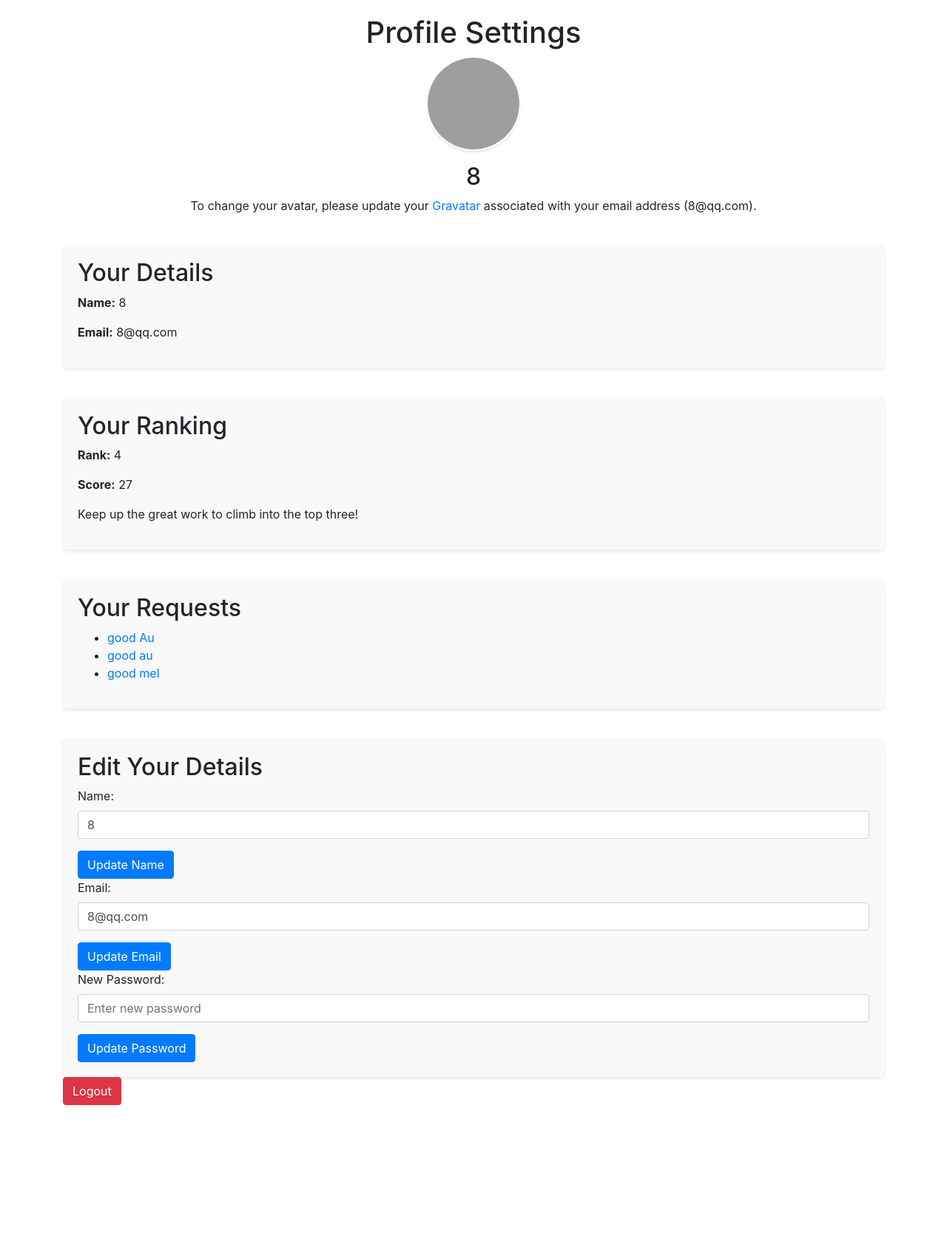
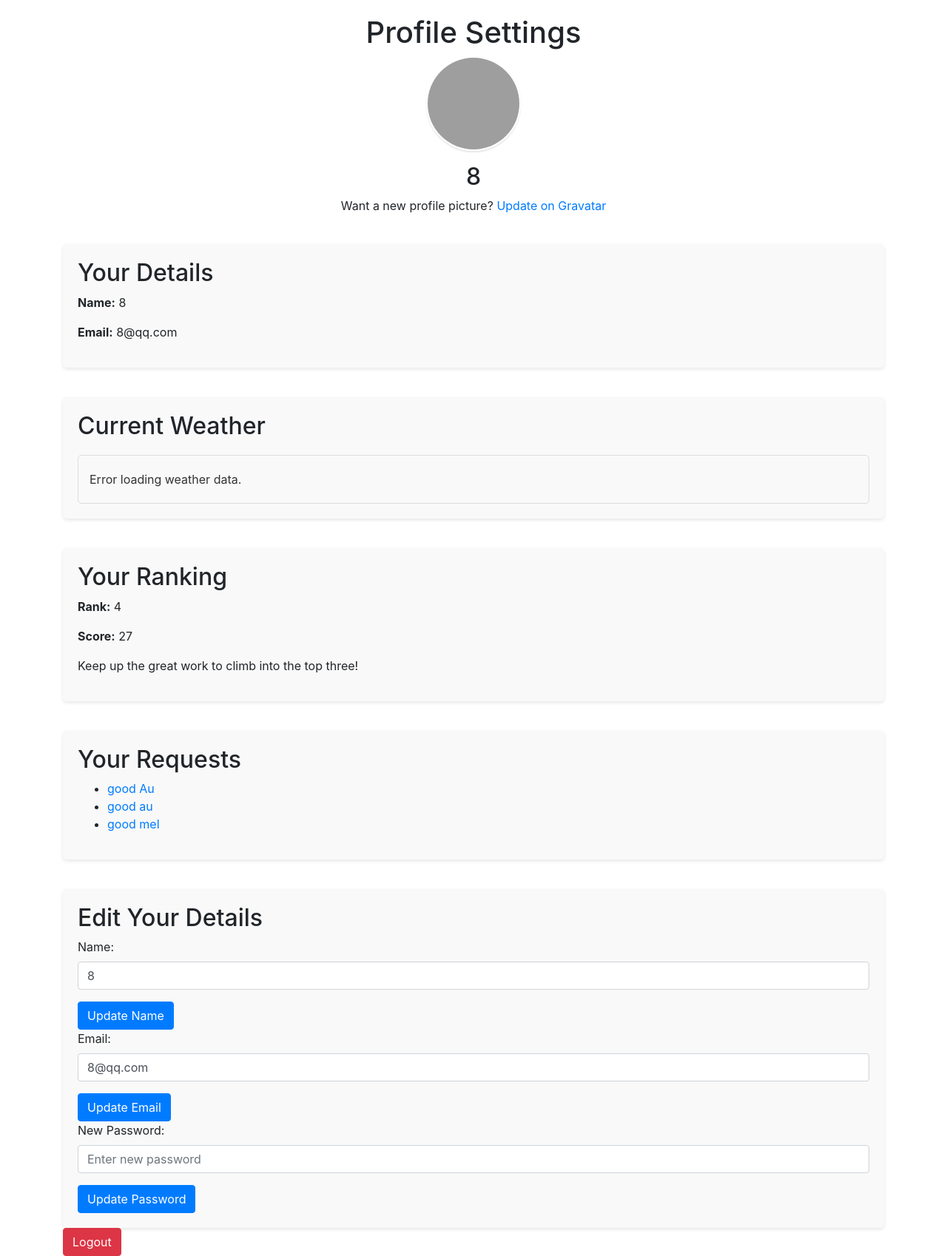
Before and after one commit to sjy9999/Group_project, a Flask app: page /dashboard in a window 1280 px wide. Shown: the whole page at 74% size. Before the commit the page ends 1494 px from the top, so only its background shows below. Run offline with Flask 3, Linux system fonts and the light colour scheme; a user stored in the database is signed in; some libraries are stand-ins or nearby versions; grey boxes are pictures that could not be loaded.

Commit message:
To Integrated weather API to fetch real-time weather data.

```diff
--- a/app.py
+++ b/app.py
@@ -623,6 +623,7 @@ def findRequest():
 
                 # 获取与此请求相关的所有回复
                 replies = Reply.query.filter_by(request_id=req.id).all()
+
                 row['replies'] = [model_to_dict(reply, with_avatar=True) for reply in replies]  # Ensure avatars for replies
                 for Replies in row['replies']:
                     like_count = Like.query.filter_by(reply_id=Replies['id']).count()
--- a/templates/dashboard.html
+++ b/templates/dashboard.html
@@ -1,5 +1,6 @@
 <!DOCTYPE html>
 <html lang="en">
+
 <head>
     <meta charset="UTF-8">
     <meta name="viewport" content="width=device-width, initial-scale=1.0">
@@ -11,26 +12,46 @@
             height: 128px;
             border-radius: 50%;
             border: 2px solid #ffffff;
-            box-shadow: 0px 2px 2px rgba(0,0,0,0.1);
+            box-shadow: 0px 2px 2px rgba(0, 0, 0, 0.1);
         }
+
         .container {
             margin-top: 20px;
         }
+
         .form-section {
             margin-top: 40px;
             padding: 20px;
             background-color: #f9f9f9;
             border-radius: 5px;
-            box-shadow: 0px 2px 5px rgba(0,0,0,0.1);
-        }
-        .alert-custom {
-            background-color: #d4edda; /* light green background */
-            border-color: #c3e6cb; /* green border */
-            color: #155724; /* dark green text */
+            box-shadow: 0px 2px 5px rgba(0, 0, 0, 0.1);
         }
 
+        .alert-custom {
+            background-color: #d4edda;
+            /* light green background */
+            border-color: #c3e6cb;
+            /* green border */
+            color: #155724;
+            /* dark green text */
+        }
+
+        .weather-container {
+            background-color: #f9f9f9;
+            border: 1px solid #ddd;
+            padding: 15px;
+            border-radius: 5px;
+            margin-top: 20px;
+        }
+
+        .weather-container p {
+            margin: 5px 0;
+            font-size: 16px;
+            color: #333;
+        }
     </style>
 </head>
+
 <body>
     <!-- Displaying flash messages -->
     {% with messages = get_flashed_messages(with_categories=true) %}
@@ -45,7 +66,7 @@
     {% if category == 'success' and 'Redirecting' in message %}
     <script>
         console.log("Redirect script triggered");
-                setTimeout(function() {
+        setTimeout(function () {
             console.log("Attempting to redirect to student page");
             window.location.href = "{{ url_for('student') }}";
         }, 5000);  // 10000 milliseconds = 10 seconds
@@ -59,7 +80,31 @@
             <h1>Profile Settings</h1>
             <img src="{{ avatar }}" alt="User Avatar" class="avatar mb-3">
             <h2>{{ user.name }}</h2>
-            <p>To change your avatar, please update your <a href="https://en.gravatar.com/emails/" target="_blank">Gravatar</a> associated with your email address ({{ user.email }}).</p>
+            <p>Want a new profile picture? <a href="#" data-toggle="modal" data-target="#gravatarModal">Update on
+                    Gravatar</a></p>
+            <!-- Modal -->
+            <div class="modal fade" id="gravatarModal" tabindex="-1" aria-labelledby="gravatarModalLabel"
+                aria-hidden="true">
+                <div class="modal-dialog">
+                    <div class="modal-content">
+                        <div class="modal-header">
+                            <h5 class="modal-title" id="gravatarModalLabel">Update Your Avatar</h5>
+                            <button type="button" class="close" data-dismiss="modal" aria-label="Close">
+                                <span aria-hidden="true">&times;</span>
+                            </button>
+                        </div>
+                        <div class="modal-body">
+                            To update your avatar, please visit <a href="https://en.gravatar.com/emails/"
+                                target="_blank">Gravatar</a>. Gravatar is a globally recognized avatar linked to your
+                            email address.
+                        </div>
+                        <div class="modal-footer">
+                            <button type="button" class="btn btn-secondary" data-dismiss="modal">Close</button>
+                        </div>
+                    </div>
+                </div>
+            </div>
+
         </header>
 
 
@@ -71,6 +116,19 @@
                 <p><strong>Email:</strong> {{ user.email }}</p>
 
             </section>
+            <section class="form-section">
+                <h2>Current Weather</h2>
+                <div id="weather-container" class="weather-container">
+                    <p id="weather-loading">Loading weather data...</p>
+                    <div id="weather-details" style="display: none;">
+                        <p id="weather-city"></p>
+                        <p id="weather-temperature"></p>
+                        <p id="weather-description"></p>
+                        <img id="weather-icon" src="" alt="Weather Icon" />
+
+                    </div>
+                </div>
+            </section>
 
             <!-- User Rank and Score Section -->
 
@@ -78,7 +136,7 @@
                 <h2>Your Ranking</h2>
                 <p><strong>Rank:</strong> {{ user_rank }}</p>
                 {% if user_rank == 1 %}
-                <img src="/static/img/gold.png" alt="Gold Medal" style="width: 60px; height: auto;"  />
+                <img src="/static/img/gold.png" alt="Gold Medal" style="width: 60px; height: auto;" />
                 <p><strong>Score:</strong> {{ user_score }}</p>
 
                 <p>Congratulations! You're in first place!</p>
@@ -134,7 +192,8 @@
                     <input type="hidden" name="csrf_token" value="{{ csrf_token() }}">
                     <div class="form-group">
                         <label for="password">New Password:</label>
-                        <input type="password" class="form-control" id="password" name="password" placeholder="Enter new password">
+                        <input type="password" class="form-control" id="password" name="password"
+                            placeholder="Enter new password">
                     </div>
                     <button type="submit" class="btn btn-primary">Update Password</button>
                 </form>
@@ -147,5 +206,46 @@
     </div>
     <script src="https://code.jquery.com/jquery-3.5.1.slim.min.js"></script>
     <script src="https://cdn.jsdelivr.net/npm/bootstrap@4.5.2/dist/js/bootstrap.bundle.min.js"></script>
+
+
+    <script>
+        document.addEventListener("DOMContentLoaded", function () {
+            const url = `https://pro.openweathermap.org/data/2.5/weather?q=Perth,AU&APPID=c69678ccfe3302b8b573ab28abd1f058&units=metric`;
+
+            fetch(url)
+                .then(response => {
+                    if (!response.ok) {
+                        throw new Error(`HTTP error! Status: ${response.status}`);
+                    }
+                    return response.json();
+                })
+                .then(data => {
+                    const iconCode = data.weather[0].icon;
+
+                    const iconUrl = `https://openweathermap.org/img/wn/${iconCode}@2x.png`;
+                    document.getElementById('weather-icon').src = iconUrl; // Set the source for the weather icon image
+                    const city = data.name;  // Getting the city name from the data
+                    const country = data.sys.country;  // Optional: getting the country code
+                    const temp = data.main.temp;
+                    const weatherDescription = data.weather[0].description;
+                    const weatherContainer = document.getElementById('weather-container');
+                    // Update the innerHTML to include the city name and country
+                    weatherContainer.innerHTML = `<p>Location: ${city}</p>
+                                      <p>Temperature: ${temp}°C</p>
+                                      <p>Description: ${weatherDescription}</p>
+                                      <img src="${iconUrl}" alt="Weather Icon" />`;
+                })
+                .catch(error => {
+                    console.error('Error fetching weather:', error);
+                    document.getElementById('weather-container').innerHTML = '<p>Error loading weather data.</p>';
+                });
+        });
+    </script>
+
+
+
+
+
 </body>
+
 </html>
```
Also changed, not shown: instance/database.db. Lines whose indentation alone changed are shown as unchanged.
